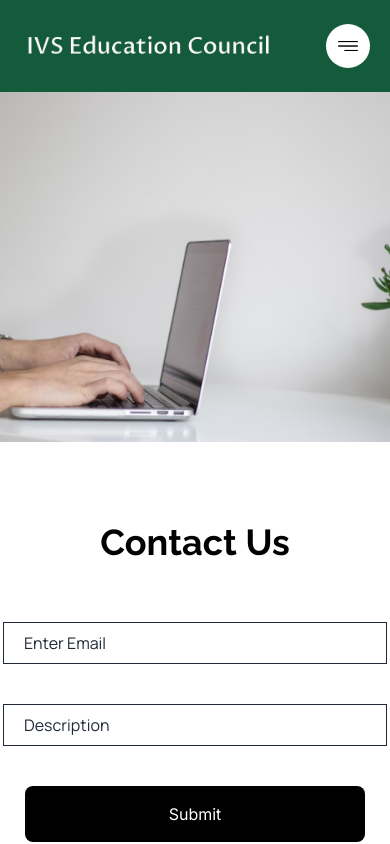
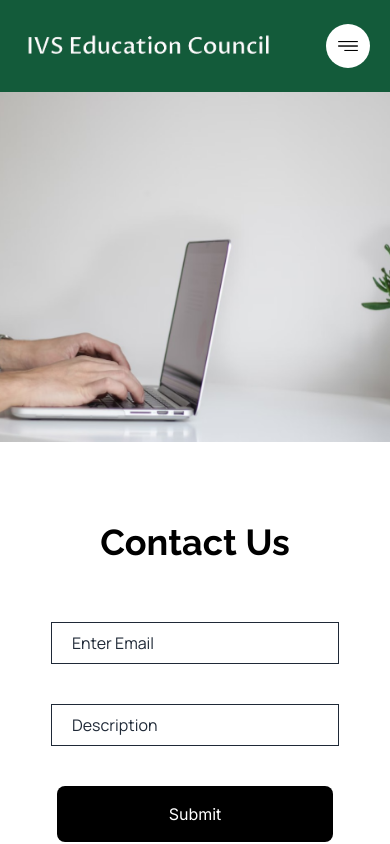
Before and after one commit to rohan9024/donations-ivs, a Next.js app: page /contact-us in a window 390 px wide. Built offline with nearby package versions, Linux system fonts and the light colour scheme.

Commit message:
Fixing the contact us page

```diff
--- a/src/app/contact-us/page.js
+++ b/src/app/contact-us/page.js
@@ -51,14 +51,14 @@ function page() {
                         className=' object-cover h-[350px]'
                     />
                 </div>
-                <div className='flex flex-col justify-center items-center mt-20 space-y-5 lg:w-1/2'>
+                <div className='flex flex-col justify-center items-center mt-20 space-y-5 lg:w-1/2 '>
                     <h1 className={`${raleway.className} text-4xl font-bold mb-10`}>Contact Us</h1>
-                    <form className='flex flex-col justify-center items-center'>
-                        <input onChange={(e) => setEmail(e.target.value)} required type="text" placeholder="Enter Email" className={`${manrope.className} placeholder:text-gray-800 px-5 py-2  outline-none border border-gray-800 w-96`} />
-                        <input onChange={(e) => setDesc(e.target.value)} required type="text" placeholder="Description" className={`${manrope.className}  mt-10 placeholder:text-gray-800 px-5 py-2  outline-none border border-gray-800 w-96 `} />
+                    <form className='flex flex-col justify-center items-center '>
+                        <input onChange={(e) => setEmail(e.target.value)} required type="text" placeholder="Enter Email" className={`${manrope.className} placeholder:text-gray-800 px-5 py-2  outline-none border border-gray-800  w-72 md:w-96`} />
+                        <input onChange={(e) => setDesc(e.target.value)} required type="text" placeholder="Description" className={`${manrope.className}  mt-10 placeholder:text-gray-800 px-5 py-2  outline-none border border-gray-800  w-72 md:w-96 `} />
 
 
-                        <div disabled={!email || !desc} type="submit" onClick={submit} class="cursor-pointer mt-10 px-36 py-4 bg-black text-white rounded-lg">
+                        <div disabled={!email || !desc} type="submit" onClick={submit} class="cursor-pointer mt-10 px-28 md:px-36 py-4 bg-black text-white rounded-lg">
                             <span class="relative text-center">Submit</span>
                         </div>
 
```
